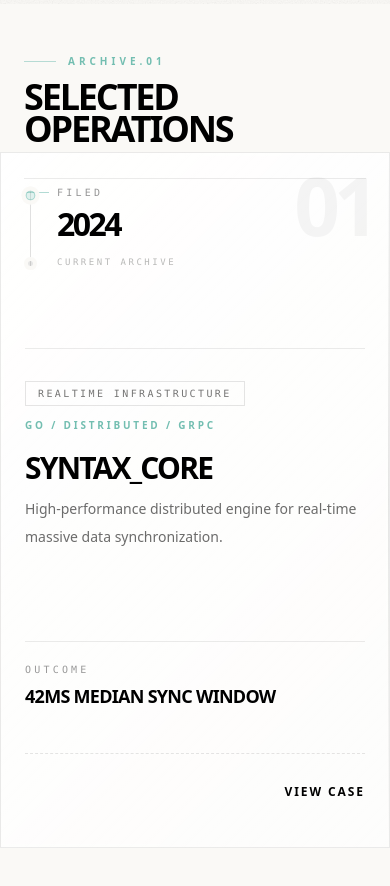
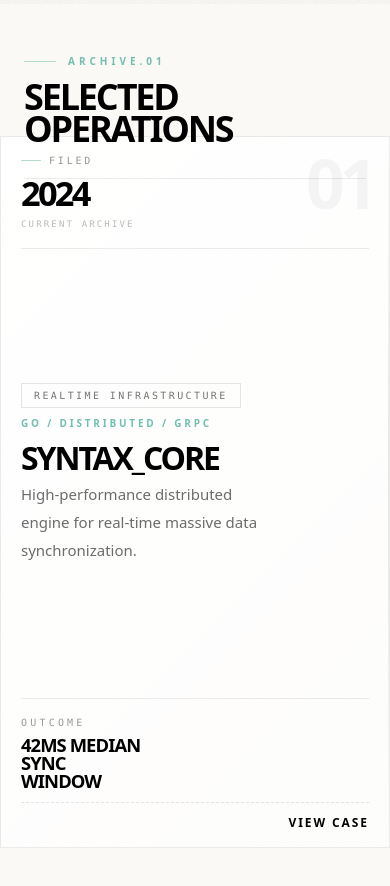
Before and after one commit to itisrohit/itisrohit, a Next.js app in the folder portfolio/: page / in a window 390 px wide. Shown: the part 840-1726 px from the top of the page. Built offline with nearby package versions, Linux system fonts and the light colour scheme.

Commit message:
Refactor: Finalize mobile layout for SelectedOperations with high-density typography and responsive alignment

```diff
--- a/portfolio/src/app/components/SelectedOperations.tsx
+++ b/portfolio/src/app/components/SelectedOperations.tsx
@@ -215,16 +215,13 @@ export function SelectedOperations() {
           below (yPercent:100) are invisible until GSAP slides them up.
           top:148px clears the header strip above.
         */}
-        <div
-          className="absolute inset-x-0 bottom-0 overflow-hidden"
-          style={{ top: "148px" }}
-        >
+        <div className="absolute inset-x-0 bottom-0 top-[132px] overflow-hidden sm:top-[148px]">
           <div className="relative mx-auto h-full w-full max-w-7xl px-6 sm:px-10 lg:px-12">
             {projects.map((project) => (
               <article
                 key={project.id}
                 data-project-card
-                className="absolute inset-0 isolate overflow-hidden border border-black/8 bg-[linear-gradient(135deg,rgba(255,255,255,0.92),rgba(255,255,255,0.60))] px-6 py-8 backdrop-blur-[2px] [backface-visibility:hidden] [transform:translateZ(0)] sm:px-8 sm:py-10 lg:px-10"
+                className="absolute inset-0 isolate overflow-hidden border border-black/8 bg-[linear-gradient(135deg,rgba(255,255,255,0.92),rgba(255,255,255,0.60))] px-5 py-4 backdrop-blur-[2px] [backface-visibility:hidden] [transform:translateZ(0)] sm:px-8 sm:py-8 lg:px-10 lg:py-10"
               >
                 {/* Frosted exit overlay — opacity animated 0→1 to fake blur-out */}
                 <div
@@ -238,13 +235,26 @@ export function SelectedOperations() {
                 />
 
                 <div className="pointer-events-none absolute inset-y-0 right-0 w-px bg-gradient-to-b from-transparent via-black/10 to-transparent" />
-                <span className="pointer-events-none absolute right-4 top-3 select-none text-[5rem] font-black leading-none tracking-[-0.08em] text-black/[0.04] sm:right-6 sm:text-[7rem] lg:text-[8rem]">
+                <span className="pointer-events-none absolute right-4 top-3 select-none text-[4.25rem] font-black leading-none tracking-[-0.08em] text-black/[0.04] sm:right-6 sm:text-[7rem] lg:text-[8rem]">
                   {project.id}
                 </span>
 
-                <div className="relative z-0 grid h-full gap-8 lg:grid-cols-[180px_minmax(0,1fr)_260px] lg:items-center">
-                  <div className="border-b border-black/8 pb-5 lg:border-b-0 lg:border-r lg:pb-0 lg:pr-8">
-                    <div data-track-panel className="relative lg:-ml-2 lg:max-w-[144px] lg:pl-6">
+                <div className="relative z-0 flex h-full flex-col gap-4 lg:grid lg:grid-cols-[180px_minmax(0,1fr)_260px] lg:items-center lg:gap-8">
+                  <div className="shrink-0 border-b border-black/8 pb-4 lg:border-b-0 lg:border-r lg:pb-0 lg:pr-8">
+                    <div className="lg:hidden">
+                      <div className="flex items-start gap-4">
+                        <div className="space-y-2">
+                          <div className="flex items-center gap-2">
+                            <span className="h-px w-5 bg-[#73BEB1]/55" />
+                            <p className="font-mono text-[10px] tracking-[0.28em] text-black/42 uppercase">Filed</p>
+                          </div>
+                          <p className="text-[2.15rem] font-black leading-none tracking-[-0.08em] text-black uppercase">{project.year}</p>
+                          <p className="font-mono text-[9px] tracking-[0.24em] text-black/28 uppercase">Current archive</p>
+                        </div>
+                      </div>
+                    </div>
+
+                    <div data-track-panel className="relative hidden lg:-ml-2 lg:block lg:max-w-[144px] lg:pl-6">
                       <div data-track-line className="absolute bottom-1 left-[5px] top-1 w-px bg-black/12" />
                       <div
                         data-track-trail
@@ -254,13 +264,13 @@ export function SelectedOperations() {
                       <span data-track-node className="absolute left-[1px] top-1.5 h-[9px] w-[9px] rounded-full border border-[#73BEB1]/50 bg-[#73BEB1]/22 shadow-[0_0_0_4px_rgba(250,249,246,0.96)]" />
                       <span data-track-end className="absolute bottom-1 left-[3px] h-[5px] w-[5px] rounded-full bg-black/10 shadow-[0_0_0_4px_rgba(250,249,246,0.96)]" />
 
-                      <div className="space-y-3">
-                        <div className="space-y-2">
+                      <div className="space-y-2.5 lg:space-y-3">
+                        <div className="space-y-1.5 lg:space-y-2">
                           <div className="flex items-center gap-2">
                             <span className="h-px w-6 bg-[#73BEB1]/55" />
                             <p className="font-mono text-[10px] tracking-[0.32em] text-black/42 uppercase">Filed</p>
                           </div>
-                          <p className="pl-8 text-[2rem] font-black leading-none tracking-[-0.08em] text-black uppercase">{project.year}</p>
+                          <p className="pl-8 text-[1.9rem] font-black leading-none tracking-[-0.08em] text-black uppercase lg:text-[2rem]">{project.year}</p>
                         </div>
 
                         <div className="pl-8 pt-1">
@@ -270,27 +280,27 @@ export function SelectedOperations() {
                     </div>
                   </div>
 
-                  <div className="space-y-5">
-                    <div className="flex flex-wrap items-center gap-3">
+                  <div className="flex flex-1 flex-col justify-center space-y-3 lg:block lg:space-y-5">
+                    <div className="flex flex-wrap items-center gap-2 lg:gap-3">
                       <span className="border border-black/10 px-3 py-1 font-mono text-[10px] tracking-[0.24em] text-black/55 uppercase">
                         {project.tag}
                       </span>
                       <span className="text-[10px] font-black tracking-[0.28em] text-[#73BEB1] uppercase">{project.tech}</span>
                     </div>
-                    <div className="space-y-3">
-                      <h4 className="text-3xl font-black leading-none tracking-[-0.06em] text-black uppercase sm:text-4xl lg:text-[3.6rem]">
+                    <div className="space-y-2 lg:space-y-3">
+                      <h4 className="text-[2rem] font-black leading-[0.92] tracking-[-0.065em] text-black uppercase sm:text-4xl lg:text-[3.6rem]">
                         {project.name}
                       </h4>
-                      <p className="max-w-2xl text-sm leading-7 text-black/58 sm:text-[15px]">{project.desc}</p>
+                      <p className="max-w-[29ch] text-[15px] leading-7 text-black/58 sm:max-w-2xl sm:text-[15px] sm:leading-8">{project.desc}</p>
                     </div>
                   </div>
 
-                  <div className="grid gap-4 border-t border-black/8 pt-5 lg:border-l lg:border-t-0 lg:pl-8 lg:pt-0">
-                    <div className="space-y-2">
+                  <div className="grid gap-3 border-t border-black/8 pt-4 lg:gap-4 lg:border-l lg:border-t-0 lg:pl-8 lg:pt-0">
+                    <div className="space-y-1.5 lg:space-y-2">
                       <p className="font-mono text-[10px] tracking-[0.32em] text-black/40 uppercase">Outcome</p>
-                      <p className="text-lg font-black leading-tight tracking-[-0.04em] text-black uppercase">{project.result}</p>
+                      <p className="max-w-[12ch] text-[1.15rem] font-black leading-[0.98] tracking-[-0.05em] text-black uppercase sm:text-lg sm:leading-tight sm:tracking-[-0.04em] lg:max-w-none lg:text-lg">{project.result}</p>
                     </div>
-                    <div className="flex items-center justify-end border-t border-dashed border-black/10 pt-4">
+                    <div className="flex items-center justify-end border-t border-dashed border-black/10 pt-3 lg:pt-4">
                       <span className="text-xs font-black tracking-[0.16em] text-black uppercase">
                         View Case
                       </span>
```
